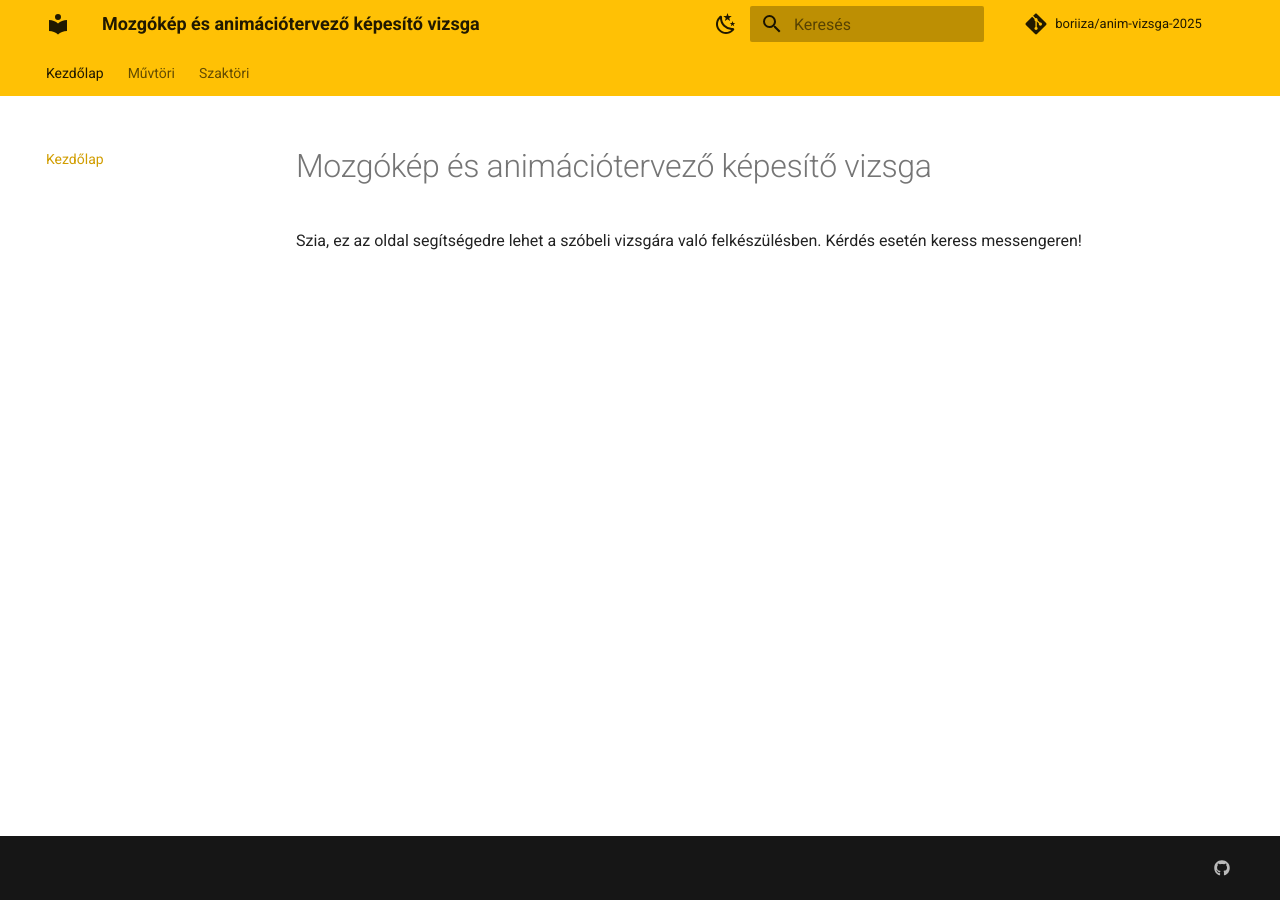
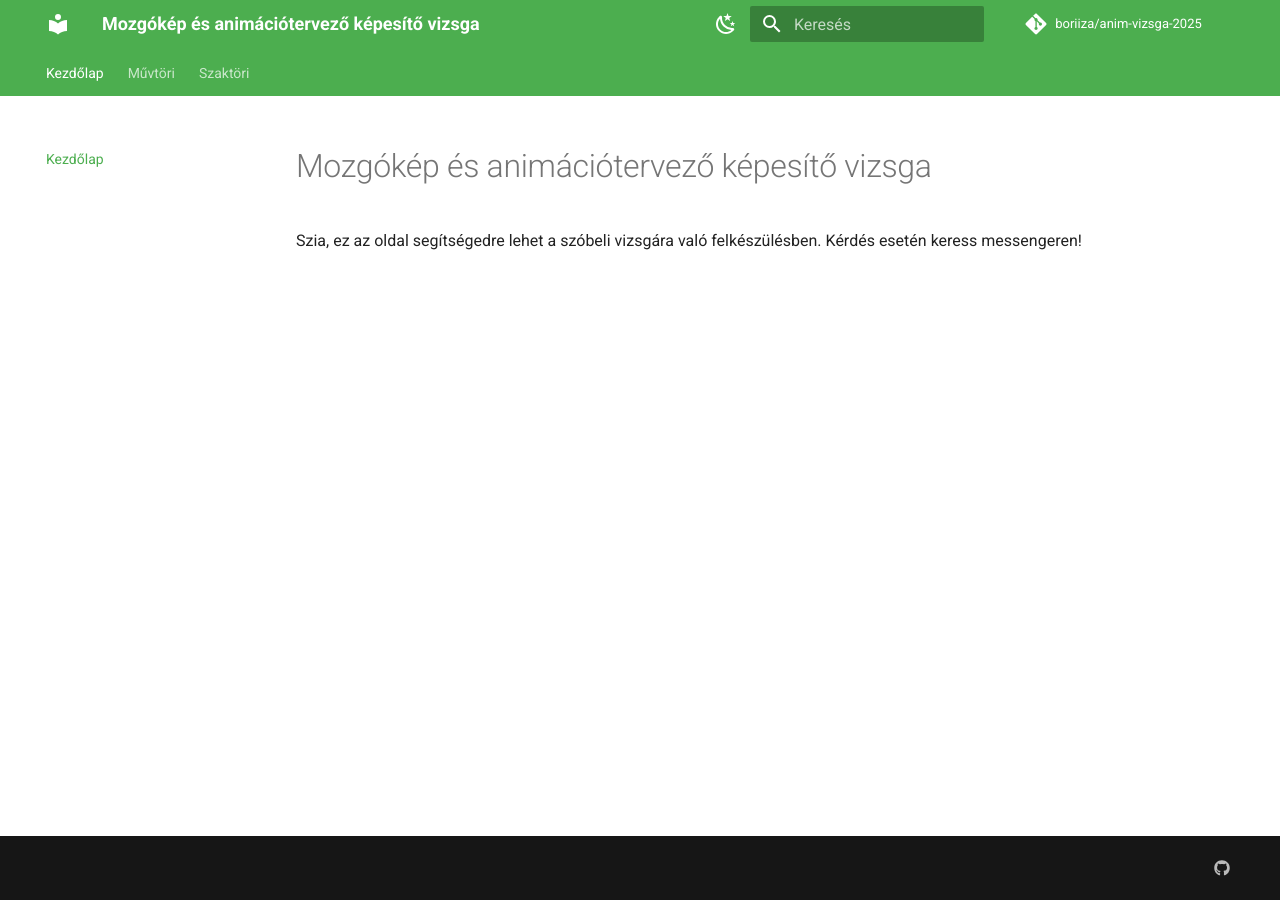
Before and after one commit to boriiza/anim-vizsga-2025, an MkDocs documentation site: the page built from docs/index.md, in a window 1280 px wide. Built offline with MkDocs 1.6.1 and Material for MkDocs 9.7.7, drawn with Linux system fonts in a browser that asks for light colours; comment, search, counter and statistics services are not loaded.

Commit message:
Change yellow to green

```diff
--- a/mkdocs.yml
+++ b/mkdocs.yml
@@ -17,14 +17,14 @@ theme:
     - toc.integrate
   palette:
     - scheme: default
-      primary: amber
-      accent: amber
+      primary: green
+      accent: green
       toggle:
         icon: material/weather-night
         name: Sötét mód
     - scheme: slate
-      primary: amber
-      accent: amber
+      primary: green
+      accent: green
       toggle:
         icon: material/weather-sunny
         name: Világos mód
```
